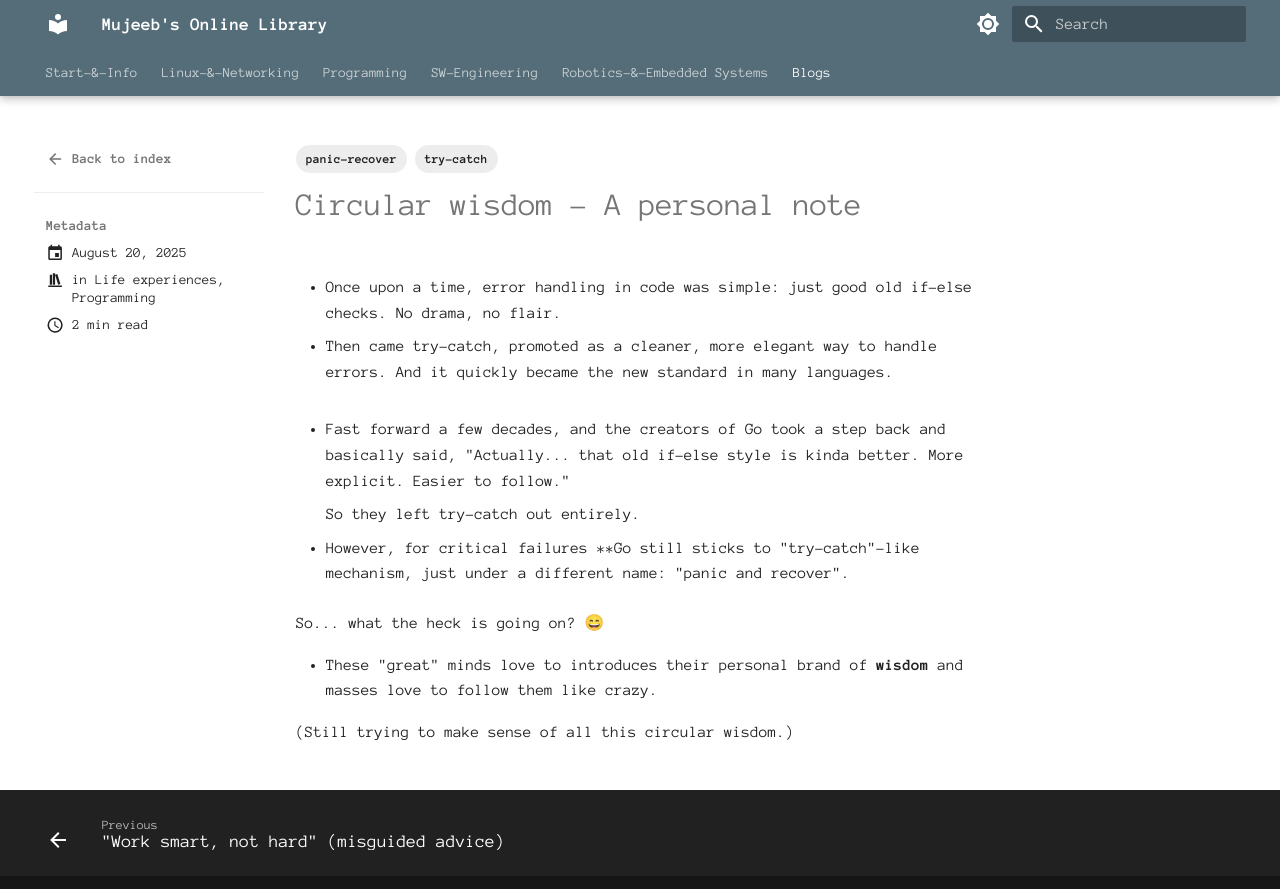
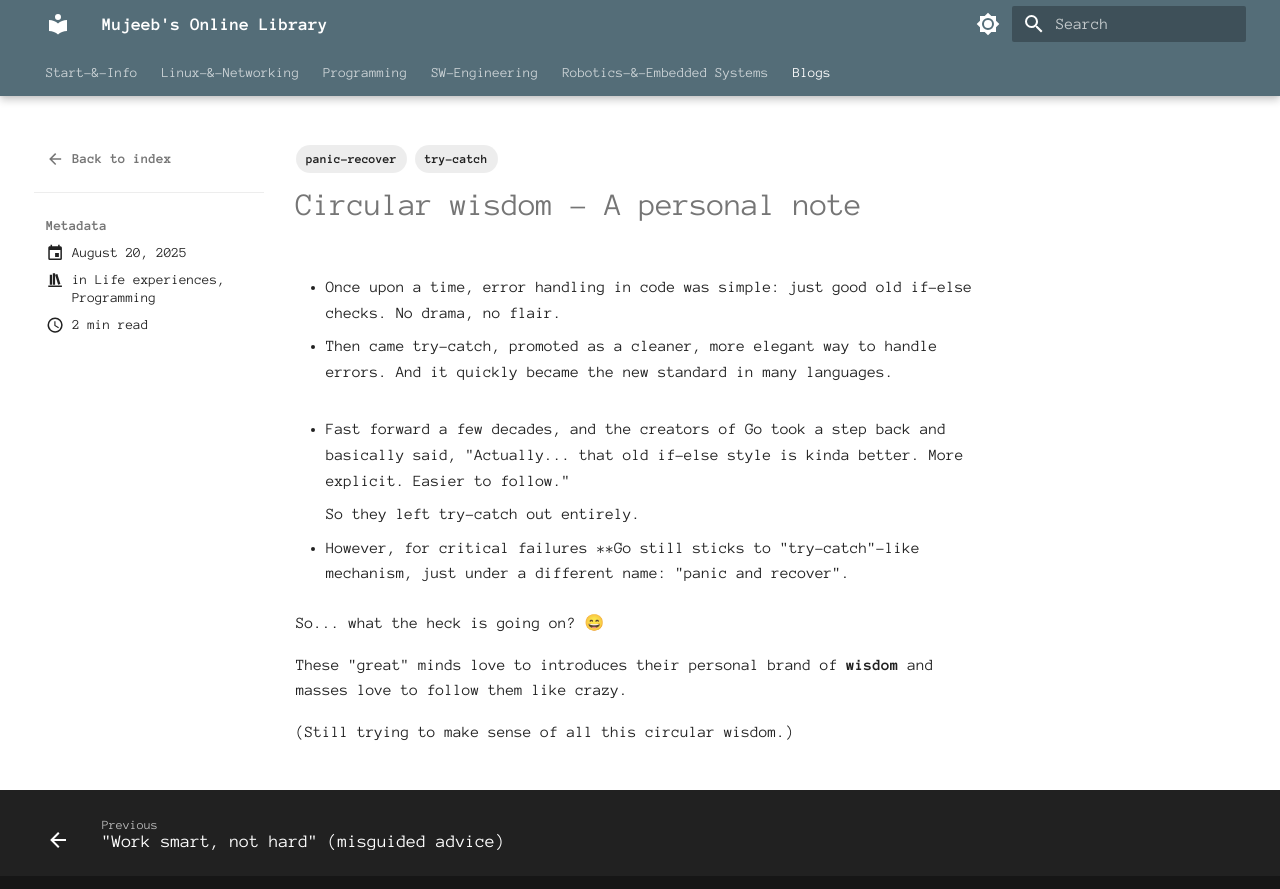
Before and after one commit to alohamujeeb/alohamujeeb.github.io, an MkDocs documentation site: the page built from docs/blog/posts/2025-08-20-circular-wisdom.md, in a window 1280 px wide. Shown: the top 889 px of the page. Built offline with MkDocs 1.6.1 and Material for MkDocs 9.7.7, drawn with Linux system fonts in a browser that asks for light colours.

Commit message:
minor changes

```diff
--- a/docs/blog/posts/2025-08-20-circular-wisdom.md
+++ b/docs/blog/posts/2025-08-20-circular-wisdom.md
@@ -30,6 +30,6 @@ tags:
 
 So... what the heck is going on? 😄
 
-- These "great" minds love to introduces their personal brand of **wisdom** and masses love to follow them like crazy.
+These "great" minds love to introduces their personal brand of **wisdom** and masses love to follow them like crazy.
 
 (Still trying to make sense of all this circular wisdom.)
```
